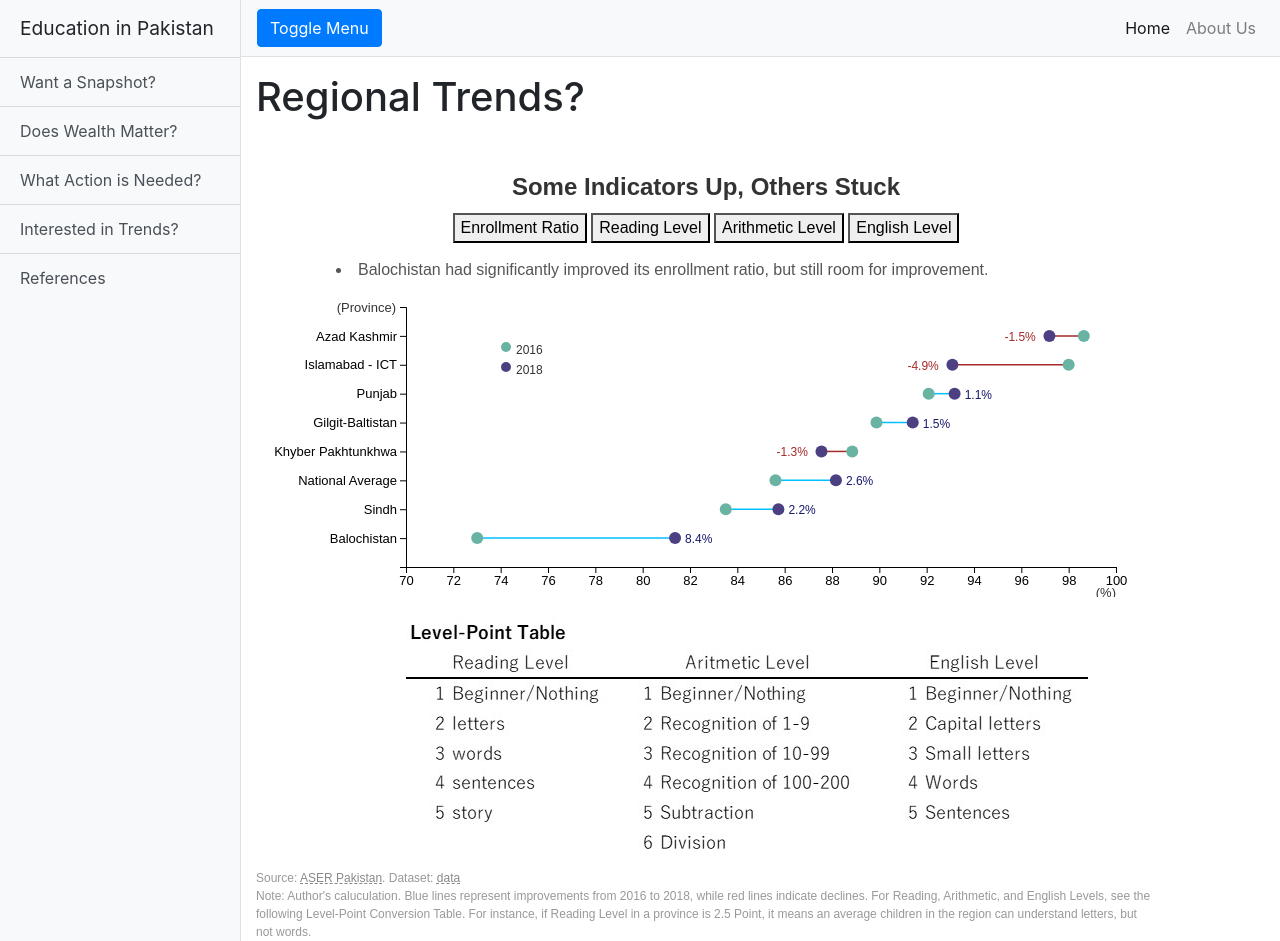
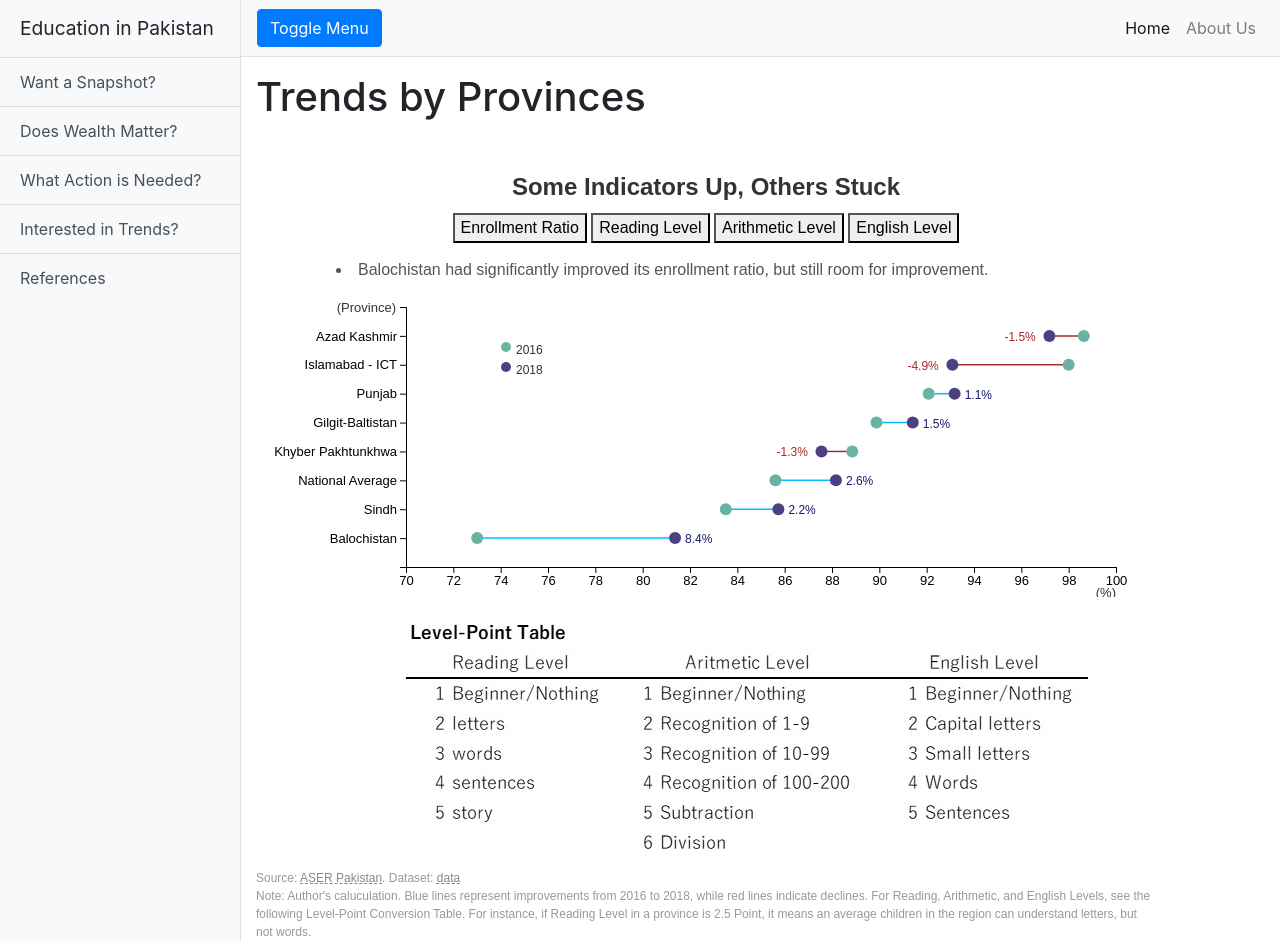
Before and after one commit to rhashimo/a3-education, a plain HTML site: page trend.html in a window 1280 px wide. Drawn offline with nearby package versions, Linux system fonts and the light colour scheme.

Commit message:
change the title of trend.html

```diff
--- a/trend.html
+++ b/trend.html
@@ -62,7 +62,7 @@
       </nav>
 
       <div class="container-fluid">
-        <h1 class="mt-4">Regional Trends?</h1>
+        <h1 class="mt-4">Trends by Provinces</h1>
         <br>
         <br>
 
```
